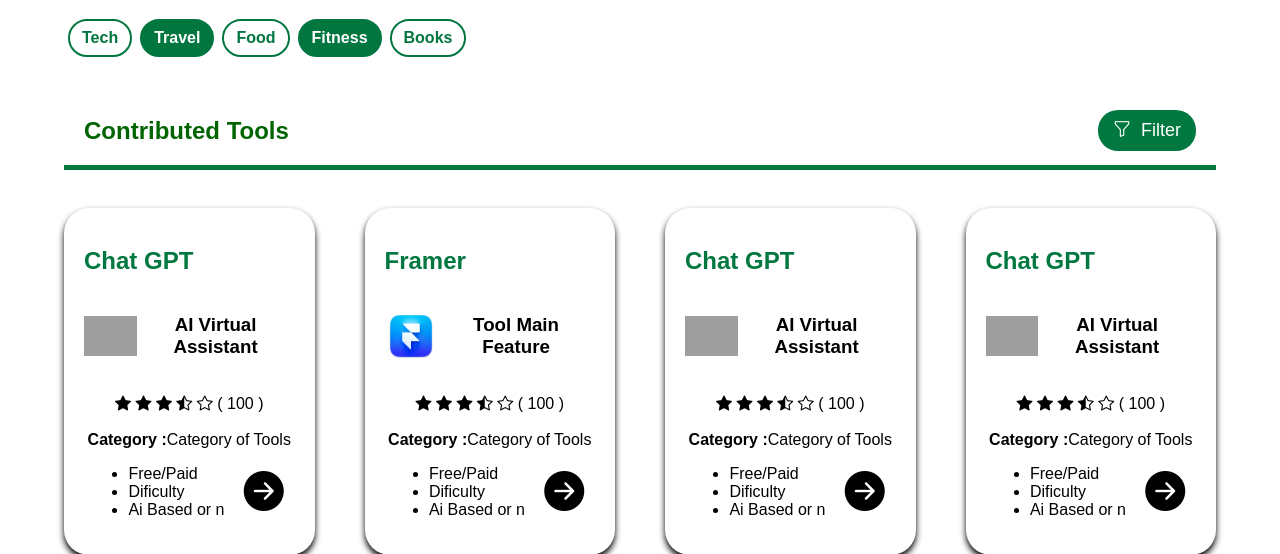
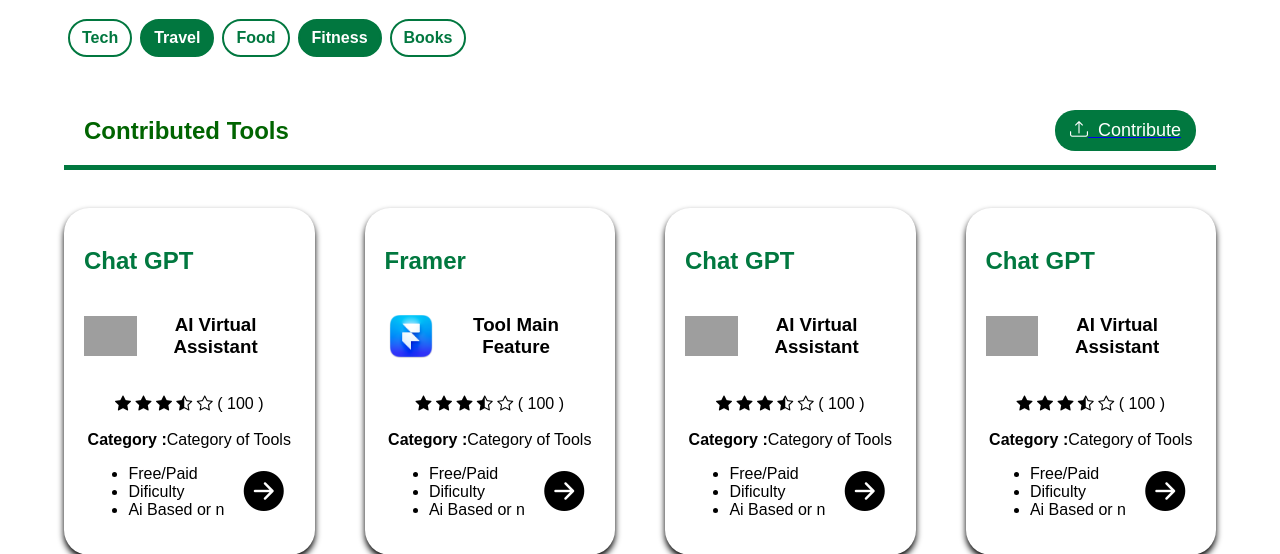
Before and after one commit to DeveloperFardeen/tooltrek, a PHP site: page /profile.php in a window 1280 px wide. Shown: the part 595-1149 px from the top of the page. Run offline with PHP 8.4, Linux system fonts and the light colour scheme; the visitor is signed in with stand-in values (Sample User, id 1); grey boxes are pictures that could not be loaded.

Commit message:
linked tool upload page

```diff
--- a/profile.php
+++ b/profile.php
@@ -116,9 +116,11 @@
                 <br><br>
                 <div class="section-head">
                     <h1 class="section-htitle">Contributed Tools</h2>
+                    <a href="tool_form.php">
                     <button class="filter-button">
-                        <i class="bi bi-funnel"></i>&nbsp Filter
+                        <i class="bi bi-upload"></i>&nbsp Contribute
                     </button>
+                    </a>
                 </div>
                 <br/>
                 <div class="section-card-container">
```
